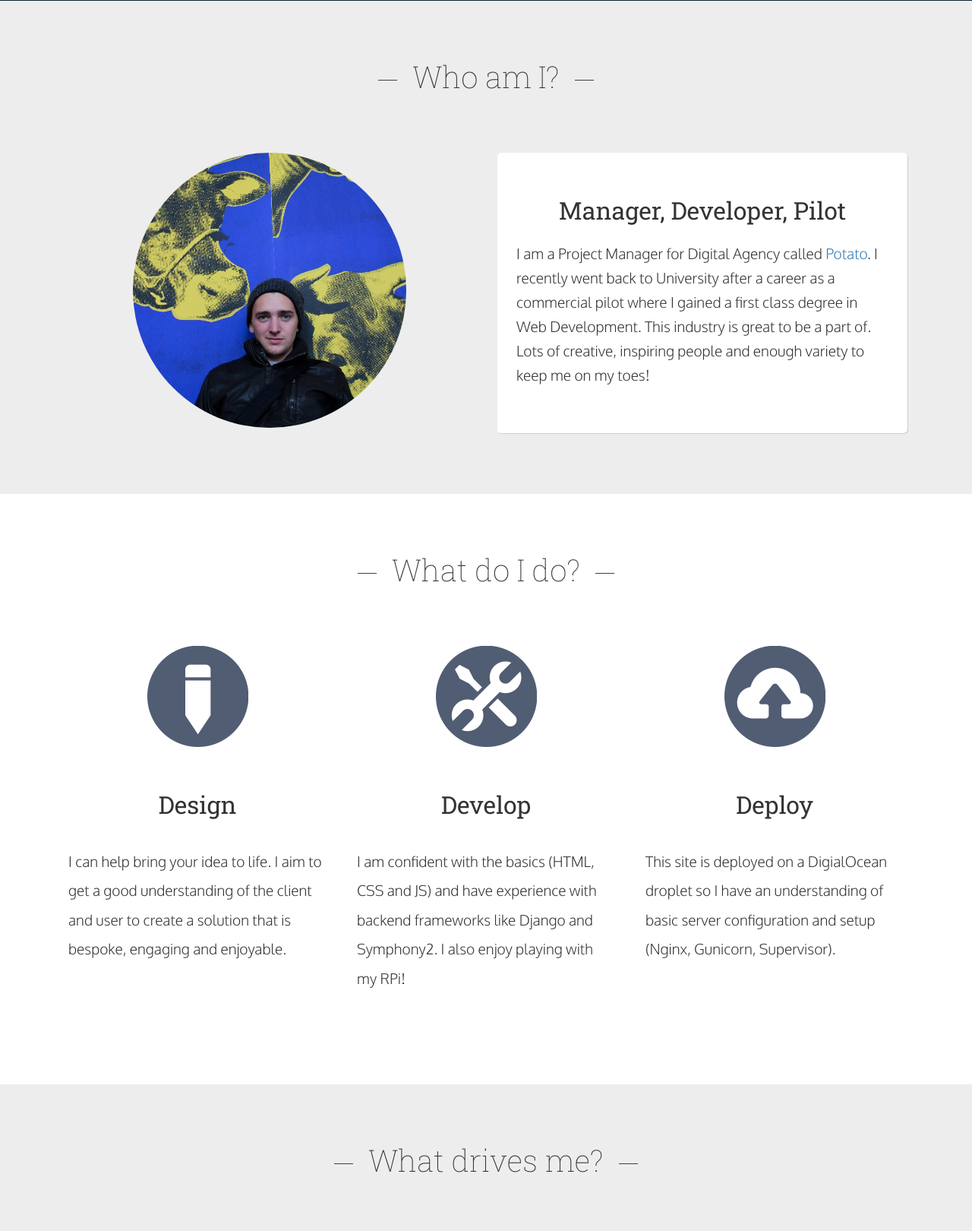
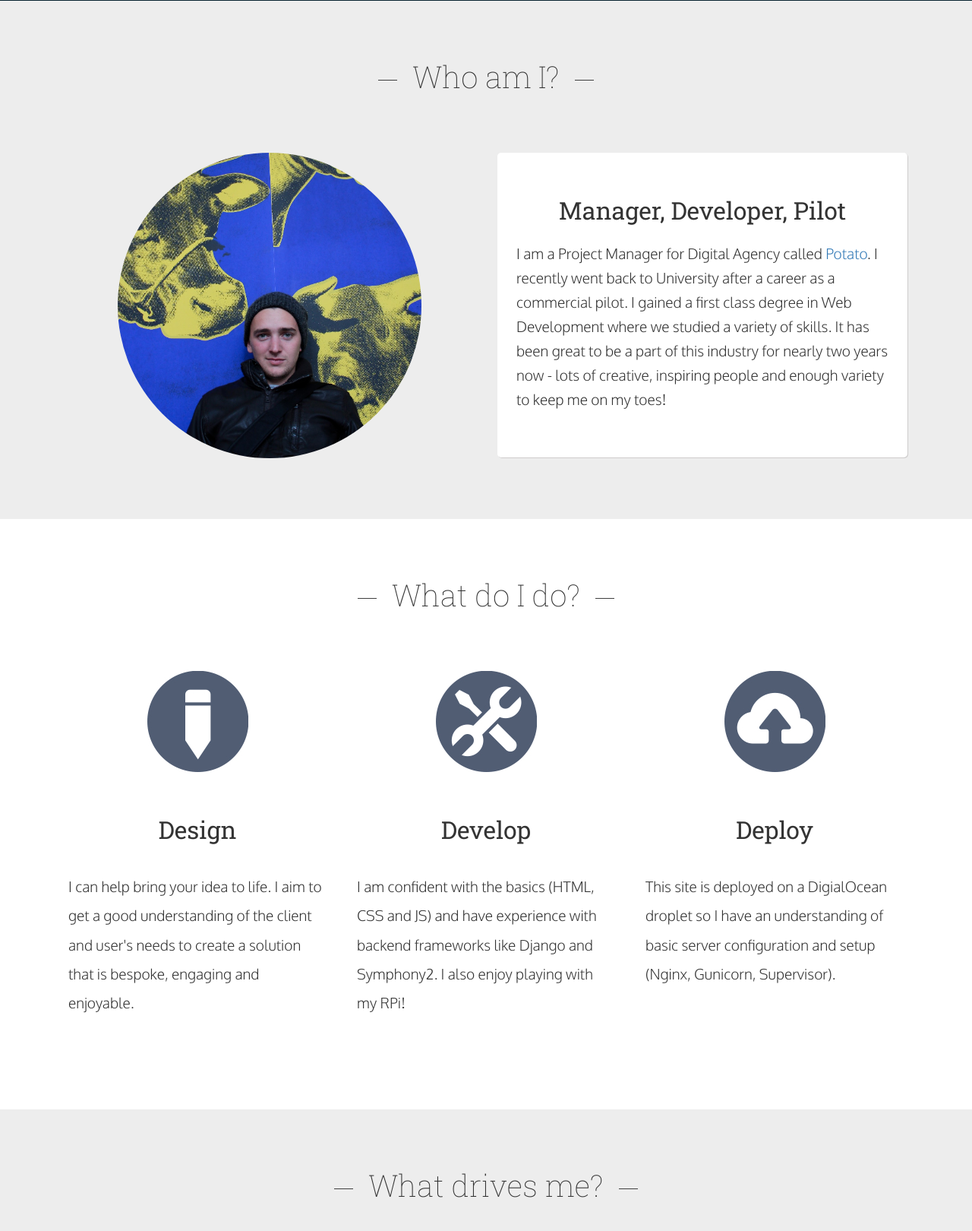
Before and after one commit to afieldio/django-portfolio-boilerplate, a Django app: template templates/home.html in a window 1280 px wide. Shown: the part 799-2419 px from the top of the page at 76% size. Run offline with Django 3.2, Linux system fonts and the light colour scheme; the template is opened without the code that fills it, so the values that code supplies are empty; some libraries are stand-ins or nearby versions.

Commit message:
content update

```diff
--- a/portfolio/static/portfolio/css/style.css
+++ b/portfolio/static/portfolio/css/style.css
@@ -121,7 +121,7 @@ h3{
 }
 
 .profile-img{
-	width: 360px;
+	width: 400px;
 	margin: 0px auto 80px auto;
 	display: block;
 }
--- a/templates/home.html
+++ b/templates/home.html
@@ -47,7 +47,7 @@
     <div class="col-md-6">
       <div class="card">
       <h3>Manager, Developer, Pilot</h3>
-      <p>I am a Project Manager for Digital Agency called <a href="p.ota.to">Potato</a>. I recently went back to University after a career as a commercial pilot where I gained a first class degree in Web Development. This industry is great to be a part of. Lots of creative, inspiring people and enough variety to keep me on my toes!</p>
+      <p>I am a Project Manager for Digital Agency called <a href="p.ota.to">Potato</a>. I recently went back to University after a career as a commercial pilot. I gained a first class degree in Web Development where we studied a variety of skills. It has been great to be a part of this industry for nearly two years now - lots of creative, inspiring people and enough variety to keep me on my toes!</p>
       </div>
     </div>
   </div>
@@ -59,7 +59,7 @@
     <div class="col-md-4 section-block">
         <img class="center-block" src="{% static 'portfolio/img/design.jpg' %}">
         <h3>Design</h3>
-        <p>I can help bring your idea to life. I aim to get a good understanding of the client and user to create a solution that is bespoke, engaging and enjoyable. </p>
+        <p>I can help bring your idea to life. I aim to get a good understanding of the client and user's needs to create a solution that is bespoke, engaging and enjoyable. </p>
     </div>
     <div class="col-md-4 section-block">
 
```
